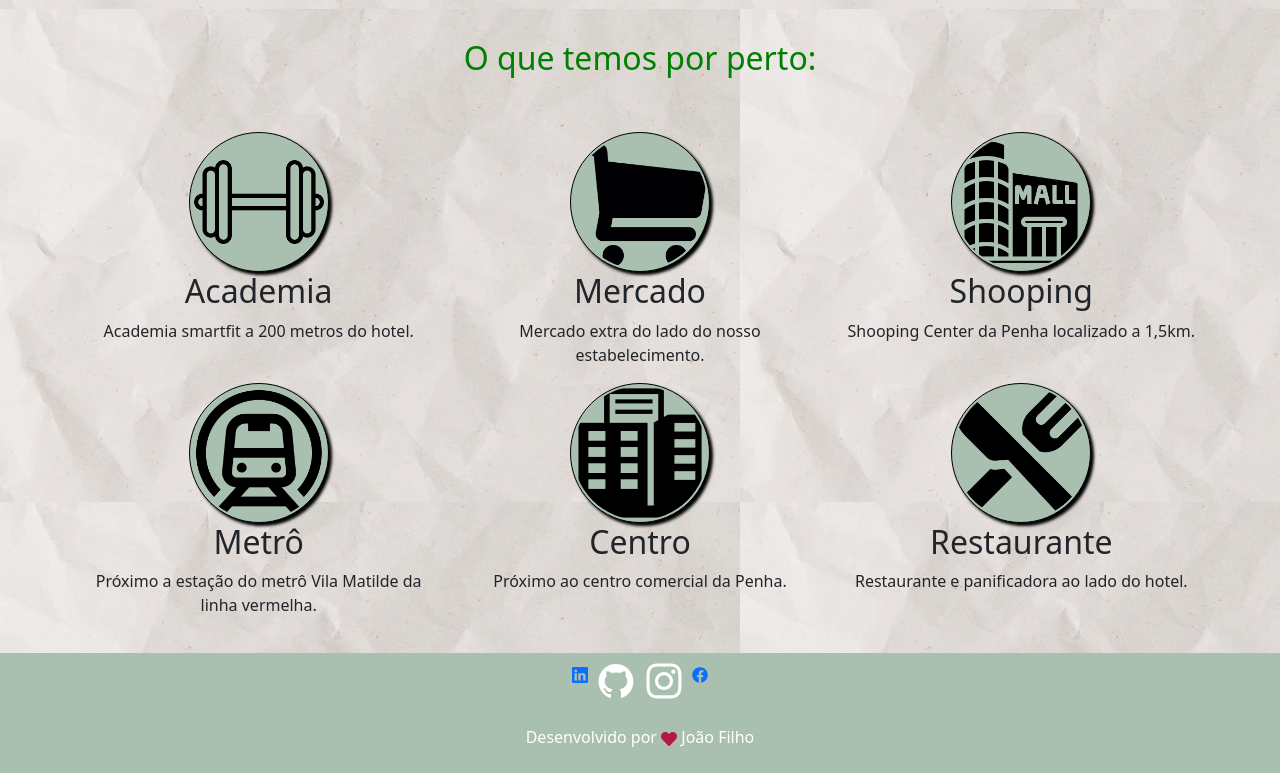
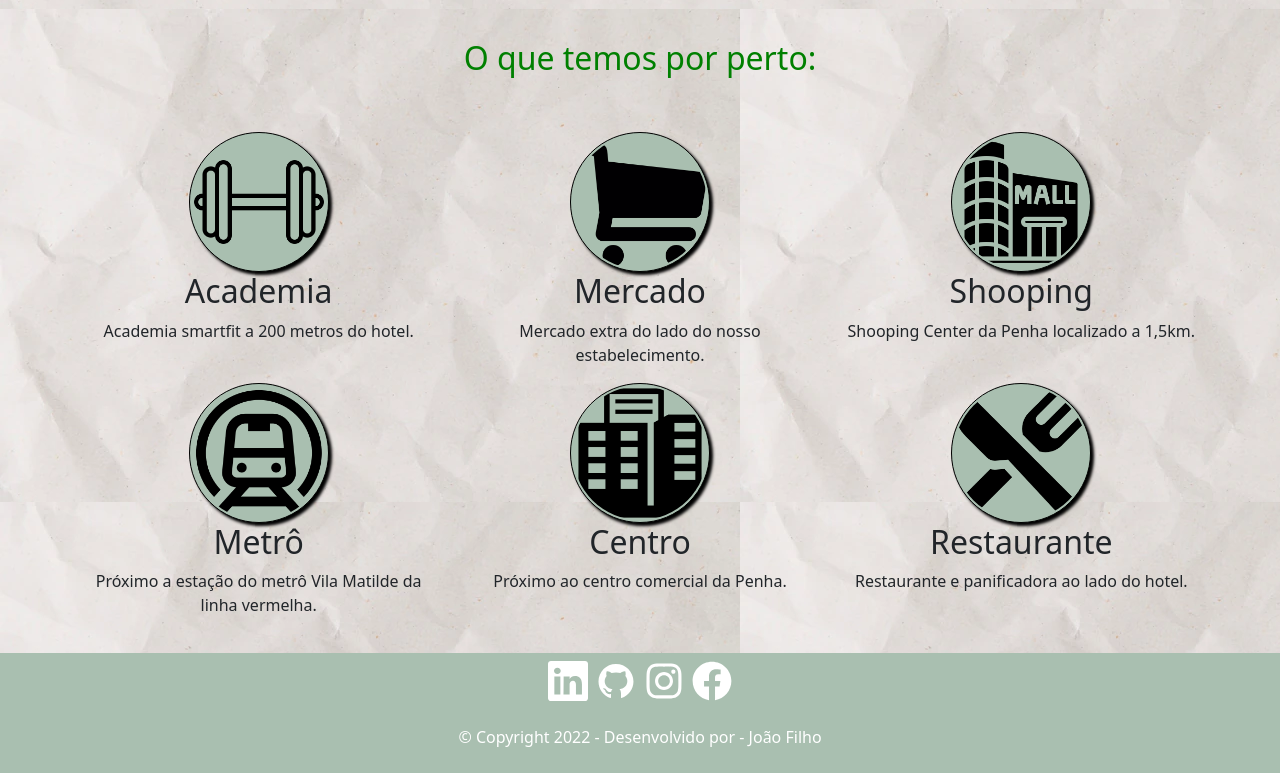
Before and after one commit to jfilinho/site-hoteleiro, a React (Create React App) app: page /home in a window 1280 px wide. Shown: the part 1963-2736 px from the top of the page. Built offline with nearby package versions, Linux system fonts and the light colour scheme.

Commit message:
tamanho icones, cores footer

```diff
--- a/src/components/Rodape.js
+++ b/src/components/Rodape.js
@@ -16,7 +16,7 @@ function Rodape() {
           className=" link-icone"
           title="linkedin"
         >
-          <BsLinkedin />
+          <BsLinkedin size="40" color="#fff"/>
         </a>
         <a
           href="https://github.com/jfilinho"
@@ -35,11 +35,11 @@ function Rodape() {
           className=" link-icone"
           title="Facebook"
         >
-          <FaFacebook />
+          <FaFacebook size="40" color="#fff" />
         </a>
       </div>
       <p className="footer__copyright">
-        Desenvolvido por <FaHeart color="#B51942" /> João Filho
+          &copy; Copyright 2022 - Desenvolvido por - João Filho
       </p>
     </footer>
   );
```
